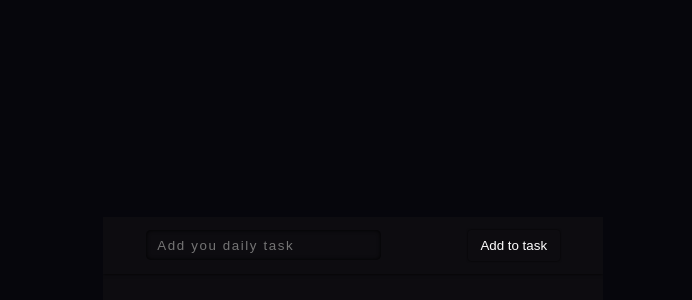
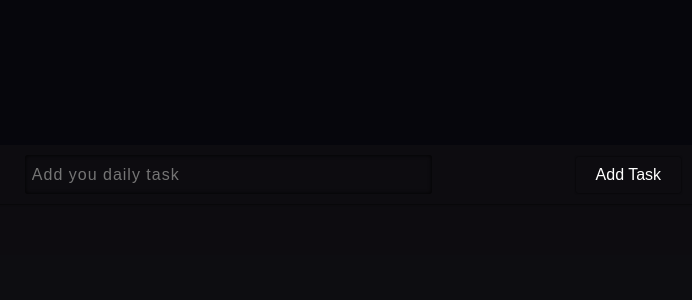
Before and after one commit to NidhiSharma63/react-todo-app, a React (Create React App) app: page / in a window 1280 px wide. Shown: the top 300 px of the page, without its empty margins (287-979 px from the left). Built offline with nearby package versions, Linux system fonts and the light colour scheme.

Commit message:
icon added to add task

```diff
--- a/src/AddToDo.jsx
+++ b/src/AddToDo.jsx
@@ -39,8 +39,13 @@ const AddToDo = () => {
         id='input'
       />
       {
-        showAddTaskBtn?<button className='btn' onClick={setToDo}>Add to task</button>
-        : <button className='btn' onClick={HandleEditTask}>EditYourTask</button>
+        showAddTaskBtn?
+        <button className='btn' onClick={setToDo}>
+          <span>Add Task</span><i className="fa-solid fa-plus"></i>
+        </button>
+        : <button className='btn' onClick={HandleEditTask}>
+          <span>EditYourTask</span><i className="fa-solid fa-plus"></i>
+        </button>
       }
      </div>
       <ShowTodo setShowAddTaskBtn={setShowAddTaskBtn} setEditObj={setEditObj} setTaskValue={setTaskValue}/>
--- a/src/App.css
+++ b/src/App.css
@@ -1,6 +1,9 @@
 *{
   margin: 0;
   padding: 0;
+}
+html{
+  font-size: 62.5%;
 }
 body{
   background-color:rgb(6, 6, 12) ;
@@ -8,10 +11,12 @@ body{
   align-items: center;
   justify-content: center;
   height: 100vh;
+  width: 100%;
+  overflow-x: hidden;
 }
 .main-wrapper{
-  width: 500px;
-  height: 350px;
+  width: 80rem;
+  height: 50rem;
   background-color: hsla(0, 2%, 11%, 0.322);
   padding-bottom: 1rem;
   overflow: hidden;
@@ -23,26 +28,27 @@ body{
   justify-content: space-between;
   flex-direction: column;
   height: 100%;
-  gap: 1.7rem;
+  gap: 2rem;
 }
 .top-section{
   width: 100%;
   display: flex;
   align-items: center;
   justify-content: space-around;
-  padding: .8rem 0rem;
+  padding: 1rem 0rem;
   box-shadow: 0px 0px .2rem 0px black;
 }
 #input{
   border: none;
-  height: 1.9rem;
-  width: 14rem;
+  height: 3.9rem;
+  width: 40rem;
   padding-left: 0.7rem;
   border-radius: .3rem;
   background-color: inherit;
   color: white;
   letter-spacing: .1rem;
   box-shadow: 0px 0px 4px 0px inset black;
+  font-size: 1.6rem;
 }
 #input:focus{
   outline: none;
@@ -52,11 +58,15 @@ body{
   box-shadow: 0px 0px 2px 0px black;
   border: none;
   color: white;
-  padding: .5rem .8rem;
+  padding: .9rem 2rem;
   border-radius: .2rem;
   cursor: pointer;
+  font-size: 1.6rem;
 }
 
+.btn i{
+  display: none;
+}
 .todo-wrapper{
   color: white
 }
@@ -70,14 +80,14 @@ body{
   gap: .7rem;
   height: 90%;
   overflow-y:scroll ;
-  margin-left: .8rem;
+  margin-left: 1.7rem;
 }
 .single-task{
   display: flex;
   align-items: center;
   justify-content: space-between;
   width: 80%;
-  padding: .9rem;
+  padding: 2rem 1rem;
   color: white;
   border-radius: .5rem;
   overflow-wrap: wrap;
@@ -86,14 +96,43 @@ body{
 }
 .single-task p{
   overflow-wrap: anywhere;
-
+  font-size: 2rem;
+  letter-spacing: .1rem;
+}
+.fa-pen-to-square,
+.fa-trash{
+  cursor: pointer;
+  font-size: 1.8rem;
 }
 .fa-pen-to-square{
   color: hsl(120, 44%, 50%);
-  cursor: pointer;
   margin-right: .8rem;
 }
 .fa-trash{
   color: hsl(0, 80%, 45%);
-  cursor: pointer;
 }
+
+@media screen and (max-width:800px) {
+  html{
+    font-size: 52.3%;
+  }
+  .single-task p{
+    width: 80%;
+  }
+}
+
+
+@media screen and (max-width:700px) {
+  .main-wrapper{
+    width:100%;
+    margin: auto;
+  }
+  .btn i{
+    display: block;
+    color: brown;
+    font-size: 2rem;
+  }
+  .btn span{
+    display: none;
+  }
+}
```
